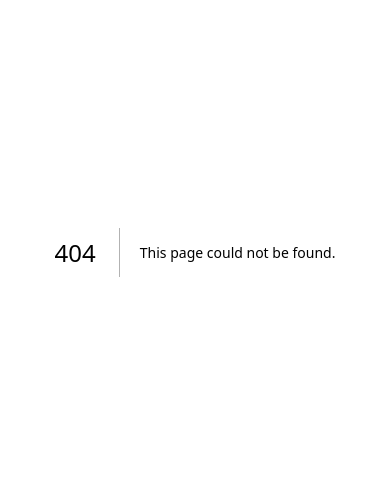
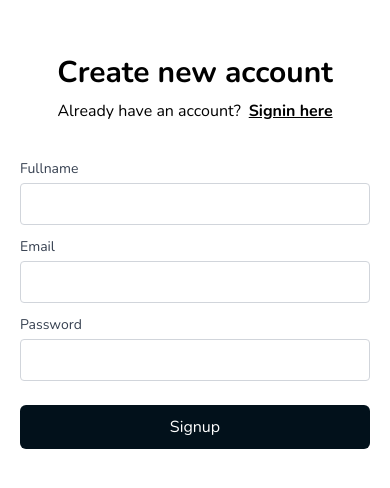
Before and after one commit to Jia-A/quill, a Next.js app in the folder quill-frontend/: page /auth in a window 390 px wide. Before the commit this address had no page. Shown: the part 170-658 px from the top of the page. Built offline with nearby package versions, Linux system fonts and the light colour scheme.

Commit message:
feat: create Auth component and enhance AuthForm styling; implement responsive layout and improve error message display

```diff
--- /dev/null
+++ b/quill-frontend/src/app/auth/page.tsx
@@ -0,0 +1,16 @@
+import AuthForm from "@/components/AuthForm"
+import Quote from "@/components/Quote"
+
+const Auth = () => {
+  return (
+    <div className='grid lg:grid-cols-2 h-screen'>
+      <AuthForm />
+      <div className="hidden lg:block">
+        <Quote />
+      </div>
+
+    </div>
+  )
+}
+
+export default Auth
--- a/quill-frontend/src/components/AuthForm.tsx
+++ b/quill-frontend/src/components/AuthForm.tsx
@@ -1,4 +1,4 @@
-'use client'
+"use client";
 import { useForm } from "react-hook-form";
 import Button from "../atoms/Button";
 import Input from "../atoms/Input";
@@ -11,15 +11,15 @@ import { useRouter } from "next/navigation";
 
 const AuthForm = () => {
   const [isSignupForm, setIsSignupForm] = useState(true);
-  const router = useRouter()
+  const router = useRouter();
   const {
     handleSubmit: handleSubmitSignup,
     register: registerSignup,
     getValues: getSignupValues,
     reset: resetSignup,
-    formState: { errors : signupErrors }
+    formState: { errors: signupErrors },
   } = useForm<SignupInput>({
-    resolver : zodResolver(signupSchema),
+    resolver: zodResolver(signupSchema),
     defaultValues: { name: "", email: "", password: "" },
   });
 
@@ -28,10 +28,11 @@ const AuthForm = () => {
     register: registerSignin,
     getValues: getSigninValues,
     reset: resetSignin,
-    formState: { errors : signinErrors }
+    formState: { errors: signinErrors },
   } = useForm<SigninInput>({
-    resolver : zodResolver(signinSchema),
-    defaultValues: { email: "", password: "" } });
+    resolver: zodResolver(signinSchema),
+    defaultValues: { email: "", password: "" },
+  });
 
   const signupHandler = async () => {
     const { name, email, password } = getSignupValues();
@@ -42,8 +43,9 @@ const AuthForm = () => {
     };
     console.log("Signup payload:", payload);
     try {
-      await signupAction(payload);
+      const response = await signupAction(payload);
       resetSignup();
+      localStorage.setItem("customer", JSON.stringify(response.user));
       router.push("/blogs");
       console.log("Signup successful");
     } catch (error) {
@@ -58,8 +60,9 @@ const AuthForm = () => {
       password,
     };
     try {
-      await signinAction(payload);
+      const response = await signinAction(payload);
       resetSignin();
+      localStorage.setItem("customer", JSON.stringify(response.userExists));
       router.push("/blogs");
       console.log("Signup successful");
     } catch (error) {
@@ -81,7 +84,7 @@ const AuthForm = () => {
           </span>
           <span
             className="underline font-bold cursor-pointer"
-            onClick={() => setIsSignupForm(prev=> !prev)}
+            onClick={() => setIsSignupForm((prev) => !prev)}
           >
             {isSignupForm ? "Signin here" : "Signup here"}
           </span>
@@ -91,23 +94,48 @@ const AuthForm = () => {
           <form onSubmit={handleSubmitSignup(signupHandler)}>
             <span className="flex flex-col gap-3 w-[350px] mt-4">
               <Input label="Fullname" register={registerSignup("name")} />
-              {signupErrors.name && <p className="text-red-500 text-sm">{signupErrors.name.message}</p>}
+              {signupErrors.name && (
+                <p className="text-red-500 text-sm">
+                  {signupErrors.name.message}
+                </p>
+              )}
               <Input label="Email" register={registerSignup("email")} />
-              {signupErrors.email && <p className="text-red-500 text-sm">{signupErrors.email.message}</p>}
+              {signupErrors.email && (
+                <p className="text-red-500 text-sm">
+                  {signupErrors.email.message}
+                </p>
+              )}
               <Input label="Password" register={registerSignup("password")} />
-              {signupErrors.password && <p className="text-red-500 text-sm">{signupErrors.password.message}</p>}
+              {signupErrors.password && (
+                <p className="text-red-500 text-sm">
+                  {signupErrors.password.message}
+                </p>
+              )}
             </span>
-            <Button label="Signup" type="submit" />
+            <Button label="Signup" type="submit" variant="primary" className="mt-6 w-full md:w-1/2 justify-center" />
           </form>
         ) : (
           <form onSubmit={handleSubmitSignin(signinHandler)}>
             <span className="flex flex-col gap-3 w-[350px] mt-4">
               <Input label="Email" register={registerSignin("email")} />
-              {signinErrors.email && <p className="text-red-500 text-sm">{signinErrors.email.message}</p>}
+              {signinErrors.email && (
+                <p className="text-red-500 text-sm">
+                  {signinErrors.email.message}
+                </p>
+              )}
               <Input label="Password" register={registerSignin("password")} />
-               {signinErrors.password && <p className="text-red-500 text-sm">{signinErrors.password.message}</p>}
+              {signinErrors.password && (
+                <p className="text-red-500 text-sm">
+                  {signinErrors.password.message}
+                </p>
+              )}
             </span>
-            <Button label="Signin" type="submit" />
+            <Button
+              label="Signin"
+              type="submit"
+              variant="primary"
+              className="mt-6"
+            />
           </form>
         )}
       </div>
```
